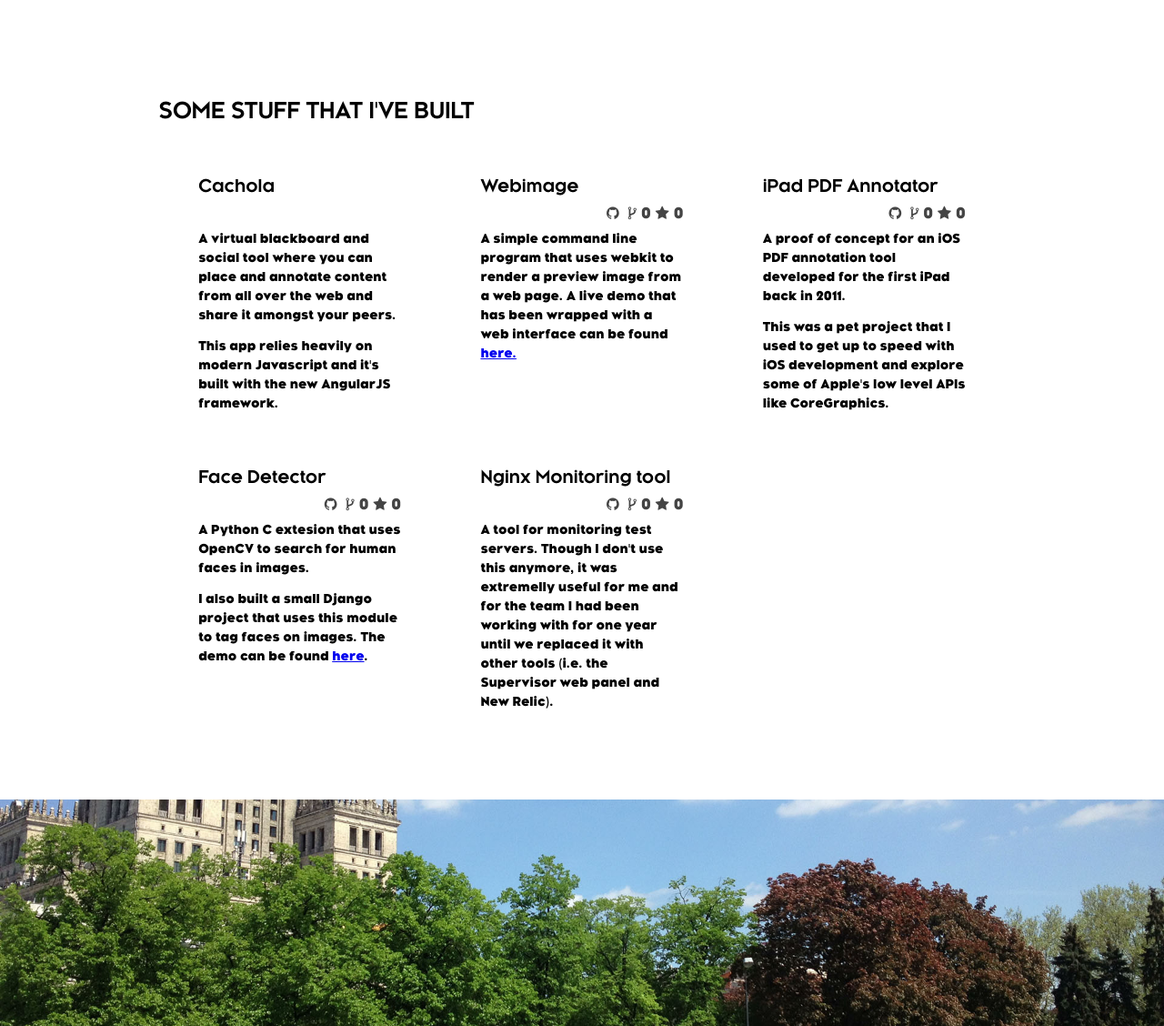
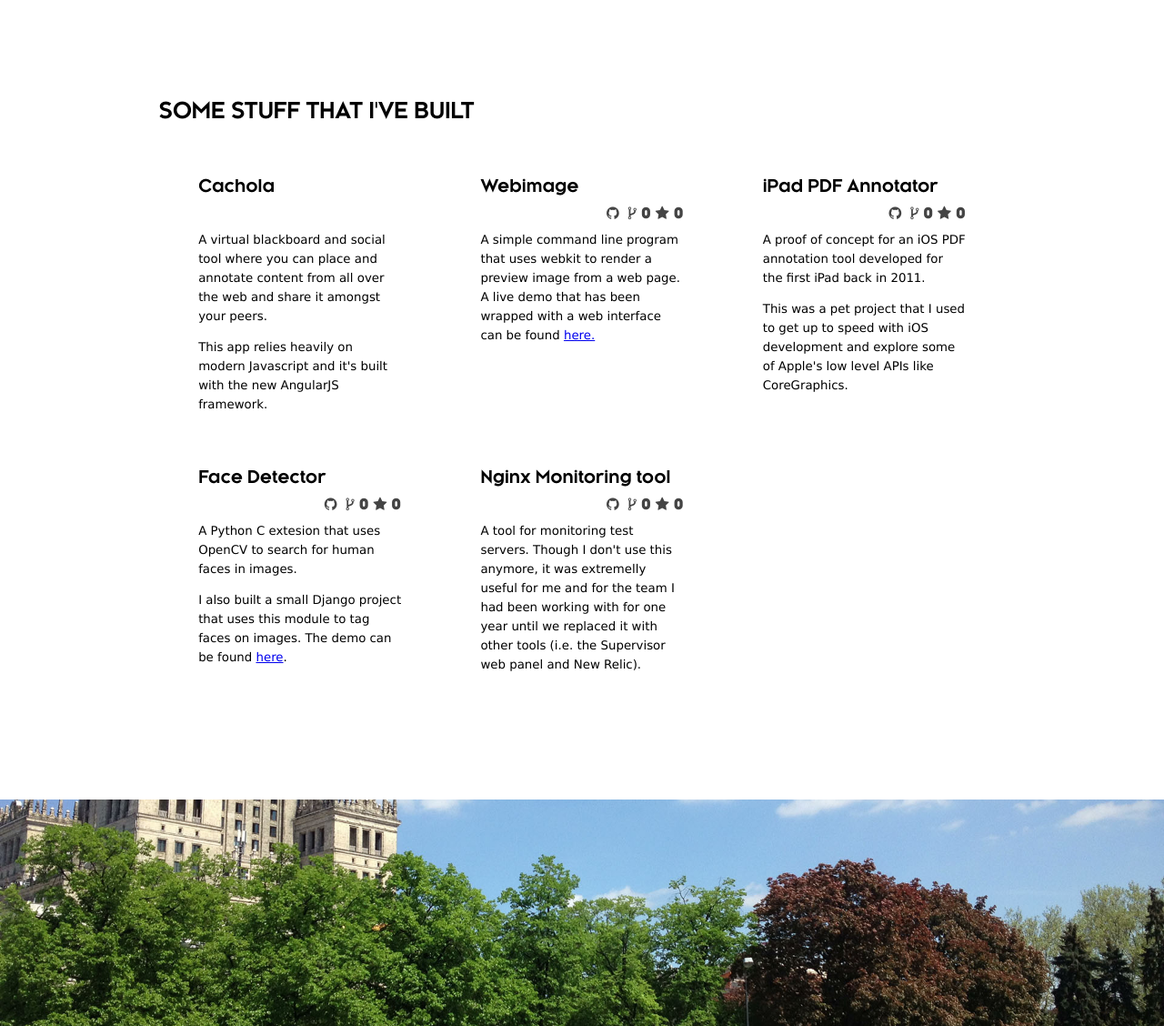
Before and after one commit to raphaelcruzeiro/website, a Django app: page / in a window 1280 px wide. Shown: the part 2641-3769 px from the top of the page at 91% size. Run offline with Django 3.2, Linux system fonts and the light colour scheme; parts of the project's set-up code (start-up, migrations or seed data) failed here and were passed over; some libraries are stand-ins or nearby versions.

Commit message:
Changed the font of the portifolio p elements to Lucida Grande.

```diff
--- a/website/static/css/style.css
+++ b/website/static/css/style.css
@@ -683,6 +683,7 @@ ul.portifolio {
     font-size: 10pt;
     line-height: 21px;
     clear: both;
+    font-family: "Lucida Grande";
 }
 
 ul.github {
```
